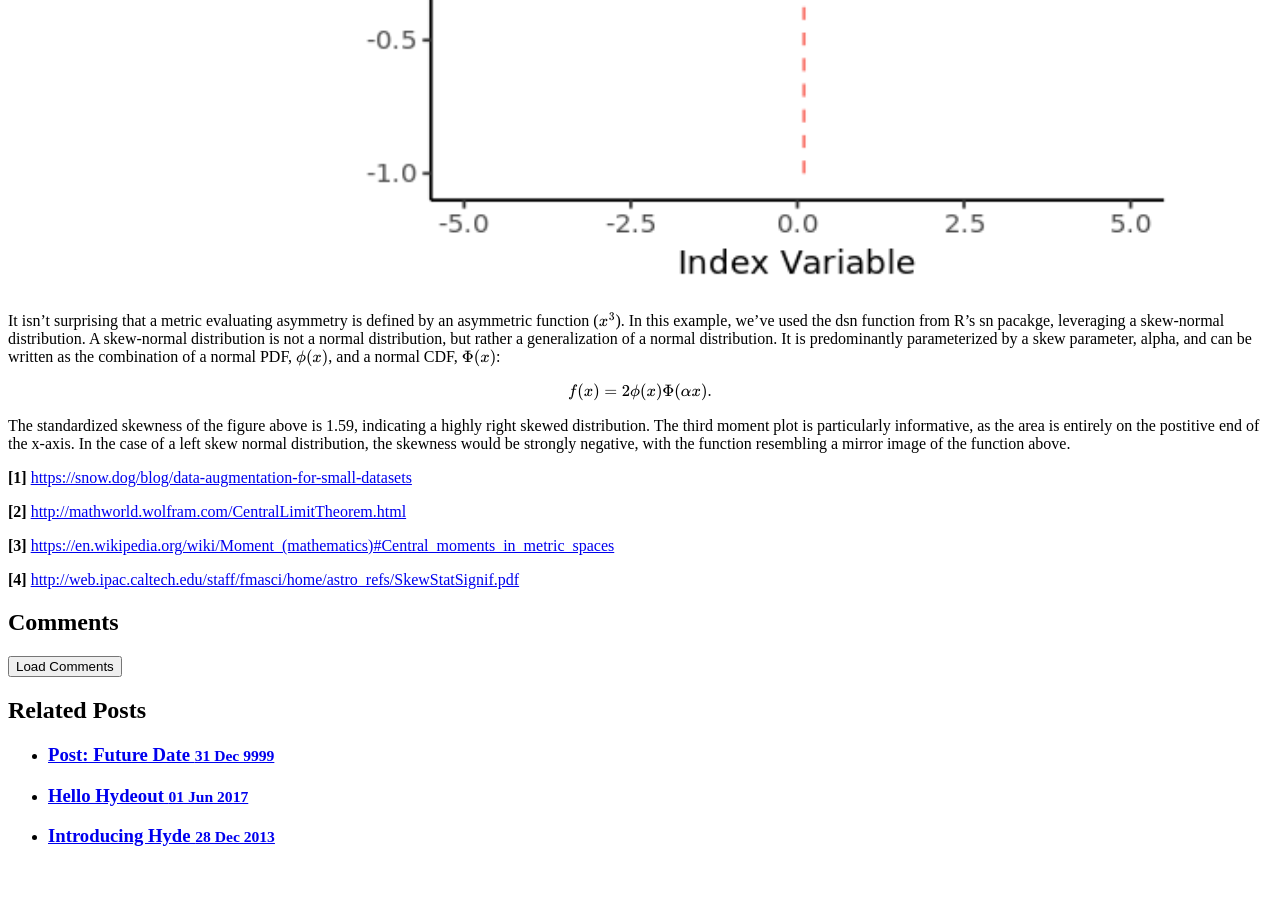
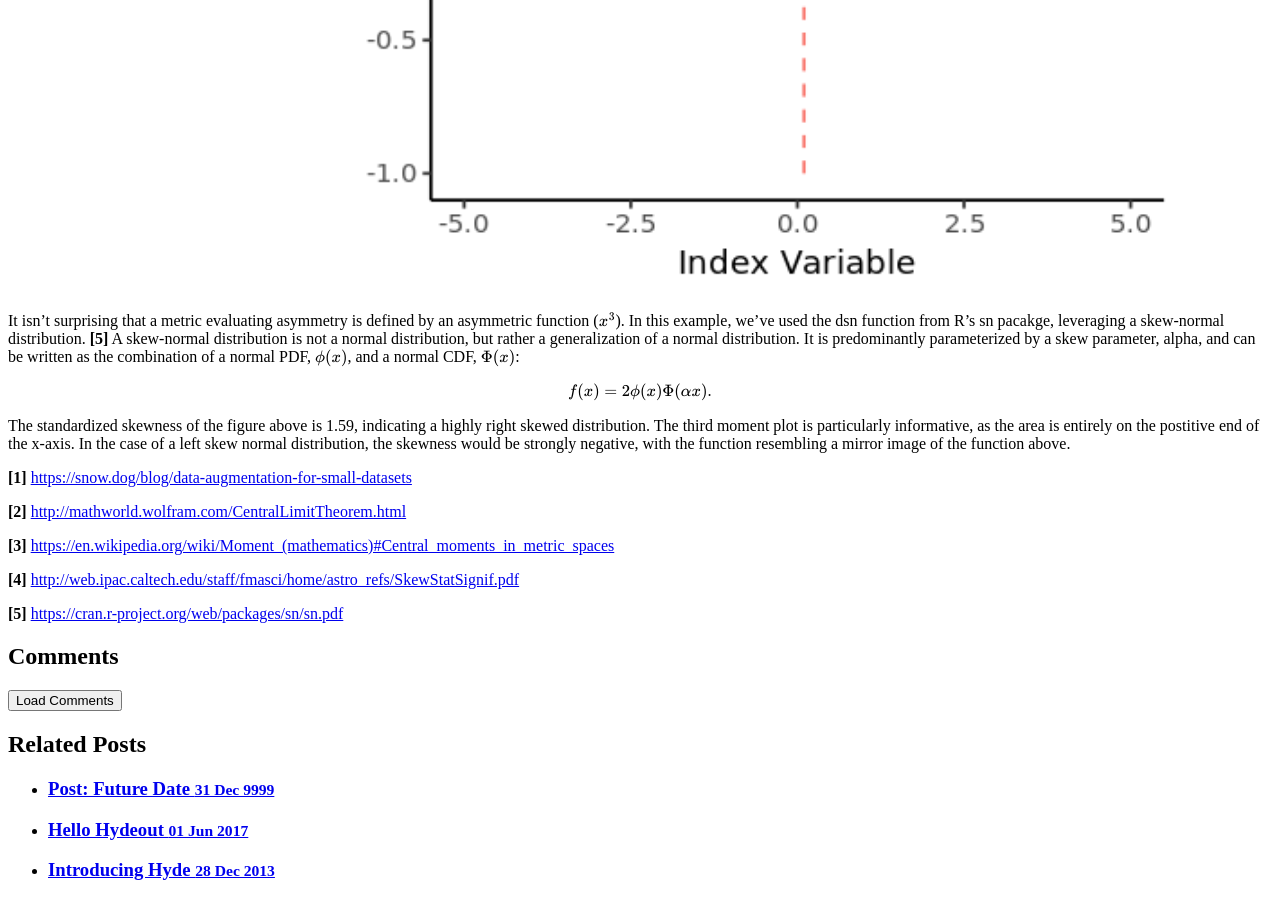
Before and after one commit to jtutmaher/jtutmaher.github.io, a Jekyll site: the page built from _posts/2019-06-10-introduction-to-basic-statistics.md, in a window 1280 px wide and 900 px high, scrolled down 4259 px. Built offline with Jekyll 4.4.1, drawn with Linux system fonts in a browser that asks for light colours; formulas are drawn with MathJax 3; before the commit the page ends 5125 px from its top, so only the background shows below that.

Commit message:
minor citation add...

```diff
--- a/_posts/2019-06-10-introduction-to-basic-statistics.md
+++ b/_posts/2019-06-10-introduction-to-basic-statistics.md
@@ -90,7 +90,7 @@ Skewness quantifies the asymmetry of a distribution. A right skew distribution h
 
 ![SkewNormalMoments](https://raw.githubusercontent.com/jtutmaher/jtutmaher.github.io/master/_screenshots/skew_normal_third_moment.png?raw=true)
 
-It isn't surprising that a metric evaluating asymmetry is defined by an asymmetric function ($x^3$). In this example, we've used the dsn function from R's sn pacakge, leveraging a skew-normal distribution. A skew-normal distribution is not a normal distribution, but rather a generalization of a normal distribution. It is predominantly parameterized by a skew parameter, alpha, and can be written as the combination of a normal PDF, $\phi(x)$, and a normal CDF, $\Phi(x)$:
+It isn't surprising that a metric evaluating asymmetry is defined by an asymmetric function ($x^3$). In this example, we've used the dsn function from R's sn pacakge, leveraging a skew-normal distribution. **[5]** A skew-normal distribution is not a normal distribution, but rather a generalization of a normal distribution. It is predominantly parameterized by a skew parameter, alpha, and can be written as the combination of a normal PDF, $\phi(x)$, and a normal CDF, $\Phi(x)$:
 
 $$ f(x) = 2 \phi(x)\Phi(\alpha x).$$
 
@@ -106,3 +106,5 @@ The standardized skewness of the figure above is 1.59, indicating a highly right
 **[3]** [https://en.wikipedia.org/wiki/Moment_(mathematics)#Central_moments_in_metric_spaces](https://en.wikipedia.org/wiki/Moment_(mathematics)#Central_moments_in_metric_spaces)
 
 **[4]** [http://web.ipac.caltech.edu/staff/fmasci/home/astro_refs/SkewStatSignif.pdf](http://web.ipac.caltech.edu/staff/fmasci/home/astro_refs/SkewStatSignif.pdf)
+
+**[5]** [https://cran.r-project.org/web/packages/sn/sn.pdf](https://cran.r-project.org/web/packages/sn/sn.pdf)
```
